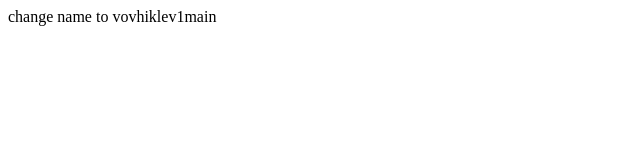
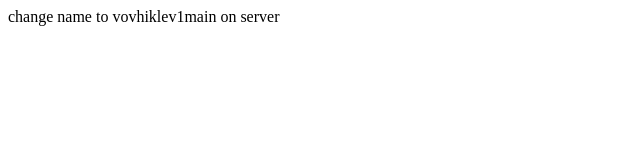
Before and after one commit to vovhiklev1/angular2, a plain HTML site: page index.html in a window 1280 px wide. Shown: the full height of the page, 0-640 px from the left. Drawn offline with Linux system fonts and the light colour scheme.

Commit message:
server
server

```diff
--- a/index.html
+++ b/index.html
@@ -6,5 +6,6 @@
 </head>
 <body>
 change name to vovhiklev1main
+on server
 </body>
 </html>
```
